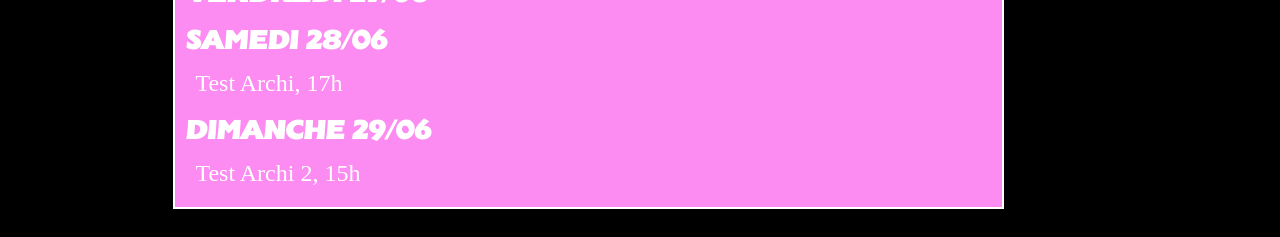
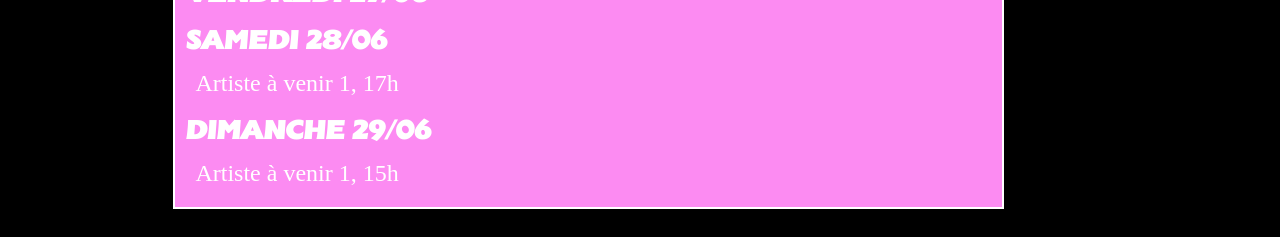
Before and after one commit to Archi398/laviree, a React (Create React App) app: page /line-up in a window 1280 px wide. Shown: the part 907-1144 px from the top of the page. Built offline with nearby package versions, Linux system fonts and the light colour scheme; a web font is replaced by a local one.

Commit message:
Update artistesData.js

```diff
--- a/src/data/artistesData.js
+++ b/src/data/artistesData.js
@@ -598,7 +598,7 @@ export const artistesData = [
     link: null,
   },
   {
-    name: 'Test Archi',
+    name: 'Artiste à venir 1',
     type: 'musique',
     genre: 'Acid',
     group: null,
@@ -611,9 +611,9 @@ export const artistesData = [
     link: "https://www.instagram.com/laviree_festival/",
   },
   {
-    name: 'Test Archi 2',
+    name: 'Artiste à venir 1',
     type: 'musique',
-    genre: 'Acid',
+    genre: 'Rock',
     group: null,
     editions: [2025],
     dates: [{
```
